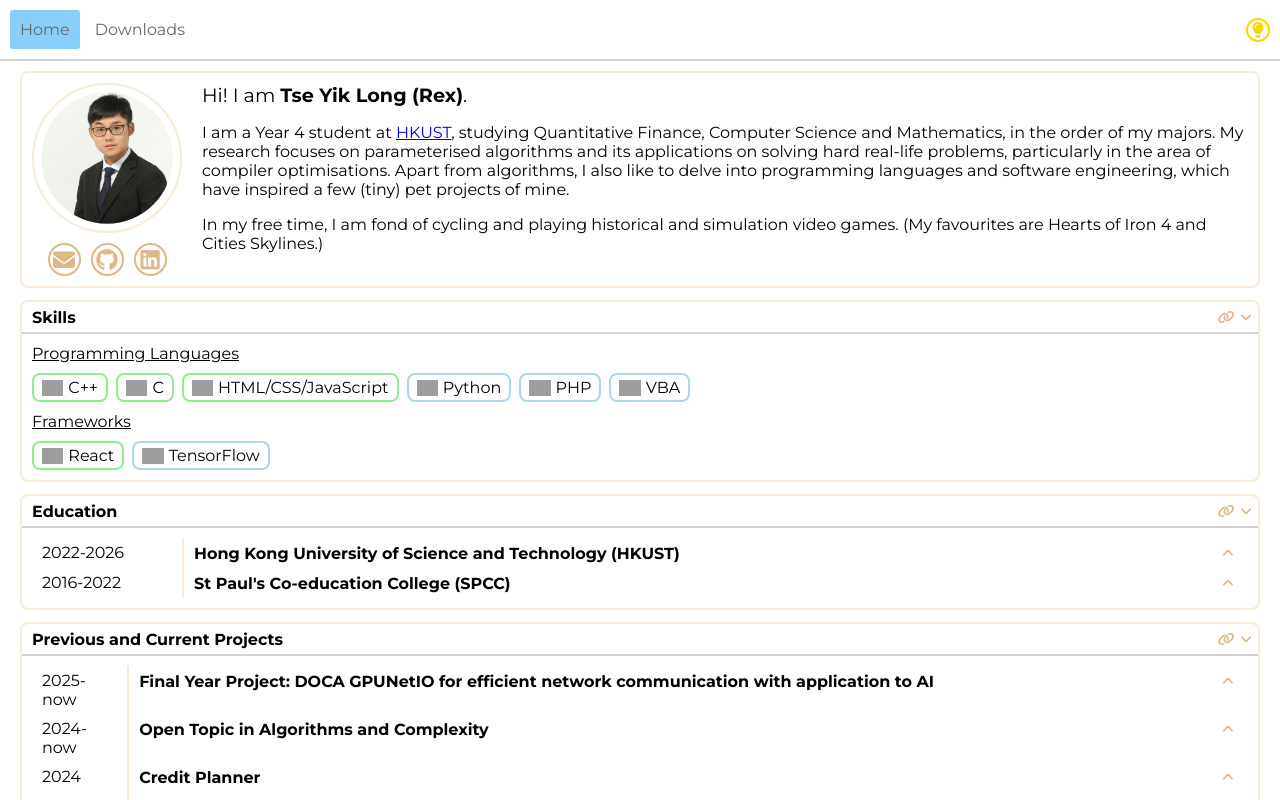
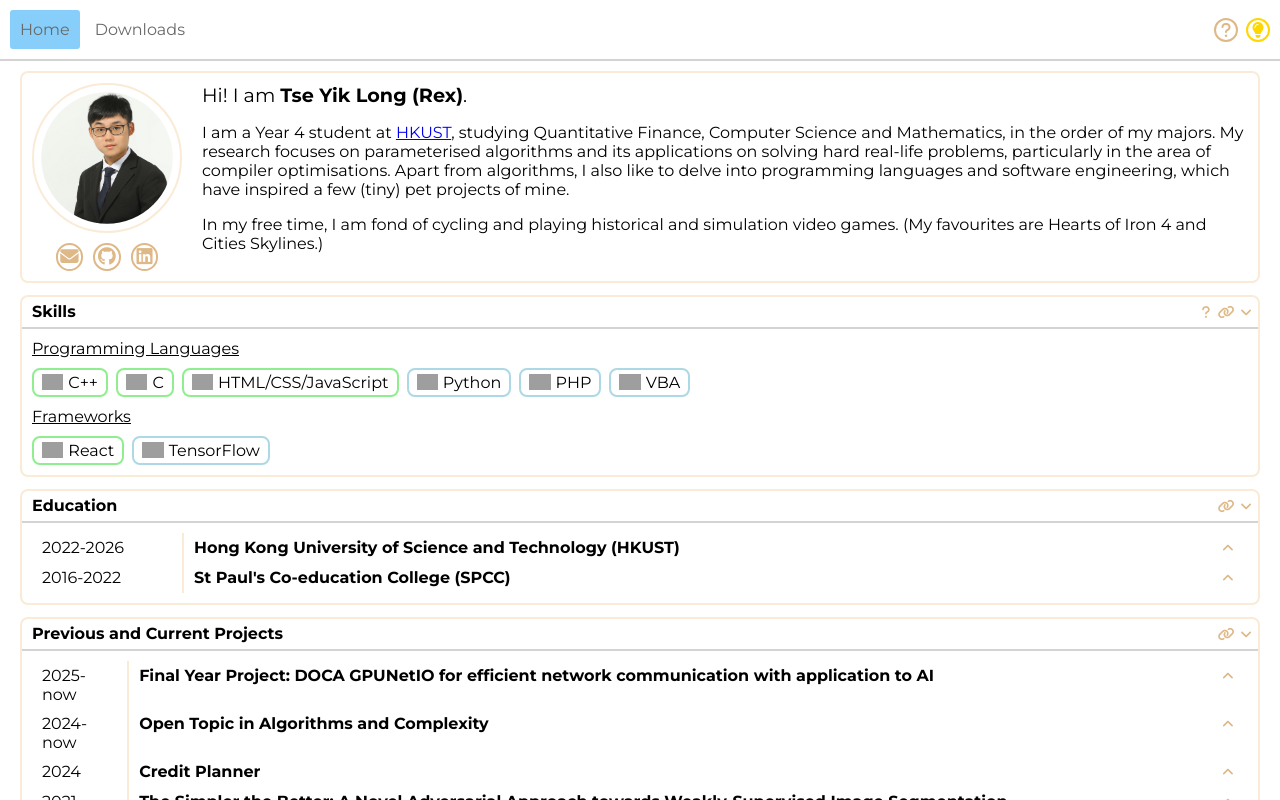
Before and after one commit to rextse04/homepage, a React (Vite) app: page / in a window 1280 px wide. Shown: the top 800 px of the page. Built offline with nearby package versions, Linux system fonts and the light colour scheme; grey boxes are pictures that could not be loaded.

Commit message:
add website guides

```diff
--- a/src/App.css
+++ b/src/App.css
@@ -5,6 +5,7 @@
 html {
     color-scheme: light dark;
     font-family: "Montserrat", sans-serif, system-ui;
+    font-size: 16px;
     width: 100%;
     height: 100%;
 }
@@ -23,7 +24,6 @@ body {
     min-width: 100%;
     min-height: 100%;
     color: var(--color);
-    font-size: 16px;
 }
 .app[data-theme="light"] {
     --theme-color: gold;
@@ -58,9 +58,12 @@ body {
 
 .app-header {
     position: sticky;
+    top: 0;
+    z-index: 99;
     width: 100%;
     padding: 10px;
     border-bottom: 2px solid var(--border-color);
+    background-color: var(--bg-color);
     display: flex;
     flex-direction: row;
     align-items: center;
@@ -70,12 +73,12 @@ body {
     font: inherit;
 }
 
-.app-header .app-header-links {
+.app-header .links {
     display: flex;
     flex-direction: row;
     gap: 5px;
 }
-.app-header .app-header-links button {
+.app-header .links button {
     background: none;
     padding: 10px;
     border: none;
@@ -84,15 +87,22 @@ body {
     cursor: pointer;
     transition: transform 100ms;
 }
-.app-header .app-header-links button:hover {
+.app-header .links button:hover {
     background-color: var(--header-hover-color);
 }
-.app-header .app-header-links button:active {
+.app-header .links button:active {
     background-color: var(--header-hover-color);
     transform: scale(0.95);
 }
-.app-header .app-header-links button.active {
+.app-header .links button.active {
     background-color: var(--header-active-color);
+}
+
+.app-header .buttons {
+    display: flex;
+    flex-direction: row;
+    gap: 8px;
+    align-items: center;
 }
 
 .app-header button.theme-toggle {
--- a/src/App.tsx
+++ b/src/App.tsx
@@ -15,18 +15,33 @@ const ThemeContext = createContext(null as any); // true: light, false: dark
 function Header() {
     const [page, setPage] = useContext(PageContext);
     const [theme, setTheme] = useContext(ThemeContext);
+    const [hintActive, setHintActive] = useState(false);
     return <header className="app-header">
-        <div className="app-header-links">
+        <div className="links">
             {Object.keys(pages).map(name => (
                 <button key={name} className={page === name ? "active" : ""}
                     onClick={() => setPage(name)}>{name}</button>
             ))}
         </div>
         <div className="filler" />
-        <button className={["icon-button", "circular", "theme-toggle"].join(" ")}
-            onClick={() => setTheme(!theme)}>
-            <i className="fa-solid fa-lightbulb"></i>
-        </button>
+        <div className="buttons">
+            <button className={["icon-button", "circular", "doc-button", hintActive ? "active" : ""].join(" ")}
+                onClick={() => setHintActive(!hintActive)}
+                onBlur={() => setHintActive(false)}>
+                <i className="fa-solid fa-question"></i>
+                <div className="card doc">
+                    <div className="content-wrapper">
+                        <div className="content">
+                            You can double-click on a collapsable title to toggle the menu.
+                        </div>
+                    </div>
+                </div>
+            </button>
+            <button className={["icon-button", "circular", "theme-toggle"].join(" ")}
+                onClick={() => setTheme(!theme)}>
+                <i className="fa-solid fa-lightbulb"></i>
+            </button>
+        </div>
     </header>;
 }
 
--- a/src/Home.css
+++ b/src/Home.css
@@ -45,6 +45,9 @@
     margin-bottom: 10px;
     text-decoration: underline;
 }
+#skills .doc .legend {
+    color: var(--decoration-color);
+}
 .app[data-theme="light"] #skills .high {
     --decoration-color: lightgreen;
     --decoration-hover-color: darkseagreen;
--- a/src/Home.tsx
+++ b/src/Home.tsx
@@ -42,7 +42,17 @@ function Introduction() {
 }
 
 function Skills() {
-    return <Card id="skills" title="Skills">
+    return <Card id="skills" title="Skills" doc={<>
+        <section>
+            <span className="legend high">Proficient</span>
+            : completed at least one non-trivial project with the technology,
+            with knowledge of best practices and experience with most paradigms and facilities.
+        </section>
+        <section>
+            <span className="legend medium">Skilled</span>
+            : capability and experience in using the technology in its common use cases.
+        </section>
+    </>}>
         <section>
             <header>Programming Languages</header>
             <ul className="icon-list">
--- a/src/common.css
+++ b/src/common.css
@@ -11,22 +11,24 @@
     display: flex;
     align-items: center;
     justify-content: center;
-    --color: var(--inactive-color);
-    color: var(--color);
+    --button-color: var(--inactive-color);
+    color: var(--button-color);
     cursor: pointer;
     text-decoration: none;
+    font: inherit;
+    font-size: smaller;
 }
-.icon-button:hover {
-    --color: var(--hover-color);
+.icon-button:hover, .icon-button.hover {
+    --button-color: var(--hover-color);
 }
-.icon-button:active {
-    --color: var(--active-color);
+.icon-button:active, .icon-button.active {
+    --button-color: var(--active-color);
 }
 .icon-button > * {
     line-height: normal !important;
 }
 .icon-button.circular {
-    border: 2px solid var(--color);
+    border: 2px solid var(--button-color);
     border-radius: 50%;
 }
 
@@ -69,6 +71,25 @@
 }
 .card > .content-wrapper > .content {
     padding: 10px;
+}
+
+.doc-button {
+    position: relative;
+}
+.doc-button > .doc {
+    clip-path: inset(0 0 100% 0);
+    transition: clip-path 300ms;
+    position: absolute;
+    z-index: 1;
+    top: calc(100% + 15px);
+    right: -100%;
+    background-color: var(--decoration-color);
+    color: var(--color);
+    width: max-content;
+    max-width: min(300px, 75vw);
+}
+.doc-button.active > .doc {
+    clip-path: inset(0 0 0 0);
 }
 
 ul.icon-list {
--- a/src/common.tsx
+++ b/src/common.tsx
@@ -24,23 +24,52 @@ export function useCollapse(initialValue = false) {
 type CardProps = {
     id?: string;
     title?: React.ReactNode;
+    doc?: React.ReactNode;
     buttons?: Array<React.ReactNode>;
     children?: React.ReactNode;
 };
-export function Card({ id, title, buttons, children }: CardProps) {
+export function Card({ id, title, doc, buttons, children }: CardProps) {
     const {collapsed, setCollapsed, bodyProps, wrapperProps} = useCollapse();
+    const [docActive, setDocActive] = useState(false);
+    const [copySuccess, setCopySuccess] = useState(false);
+    const copyBtn = useRef(null as HTMLButtonElement | null);
+    useEffect(() => {
+        if (!copySuccess) return;
+        copyBtn.current?.animate([
+            {transform: "scale(0)"},
+            {transform: "none", offset: 0.2},
+            {offset: 1}
+        ], {
+            duration: 500,
+            easing: "ease-out"
+        }).addEventListener("finish", () => setCopySuccess(false));
+    }, [copySuccess]);
     return <div id={id} className={["card", collapsed ? "collapsed" : ""].join(" ")}>
         {(title !== undefined) && <div className="title" onDoubleClick={() => setCollapsed(!collapsed)}>
             <span className="text">{title}</span>
             <div className="filler" />
-            {(id !== undefined) && <button title="copy link to clipboard" className="icon-button" onClick={() => {
-                const url = new URL(window.location.href);
-                url.hash = id === undefined ? "" : id;
-                navigator.clipboard.writeText(url.toString());
-            }}>
-                <i className="fa-solid fa-link"></i>
+            {(buttons !== undefined) && buttons}
+            {(doc !== undefined) && <button title="explanation"
+                className={["icon-button", "doc-button", docActive ? "active" : ""].join(" ")}
+                onClick={() => setDocActive(!docActive)}
+                onDoubleClick={e => e.stopPropagation()}
+                onBlur={() => setDocActive(false)}>
+                <i className="fa-solid fa-question"></i>
+                <div className="card doc">
+                    <div className="content-wrapper">
+                        <div className="content">{doc}</div>
+                    </div>
+                </div>
             </button>}
-            {(buttons !== undefined) && buttons}
+            {(id !== undefined) && <button ref={copyBtn} title="copy link to clipboard" className="icon-button"
+                onClick={() => {
+                    const url = new URL(window.location.href);
+                    url.hash = id;
+                    navigator.clipboard.writeText(url.toString()).then(() => setCopySuccess(true));
+                }}>
+                <i className={["fa-solid", copySuccess ? "fa-circle-check" : "fa-link"].join(" ")}
+                    style={{ color: copySuccess ? "green" : undefined }}></i>
+            </button>}
             <button title={collapsed ? "expand" : "collapse"}
                 className="icon-button collapse-toggle" onClick={() => setCollapsed(!collapsed)}>
                 <i className="fa-solid fa-angle-down"></i>
```
